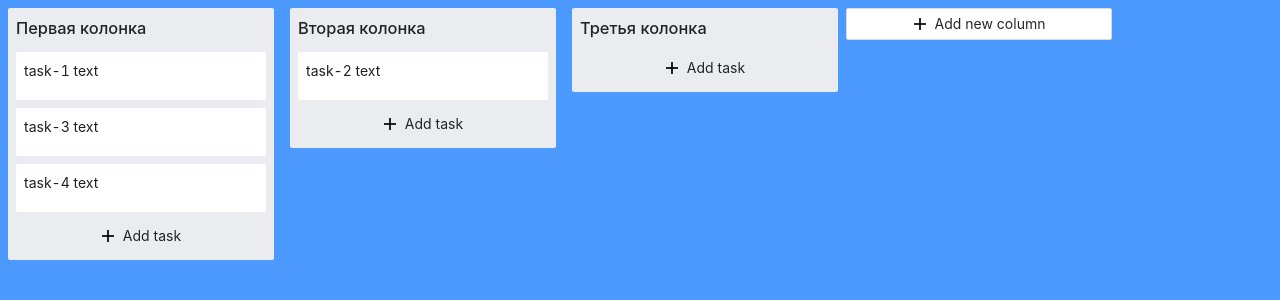
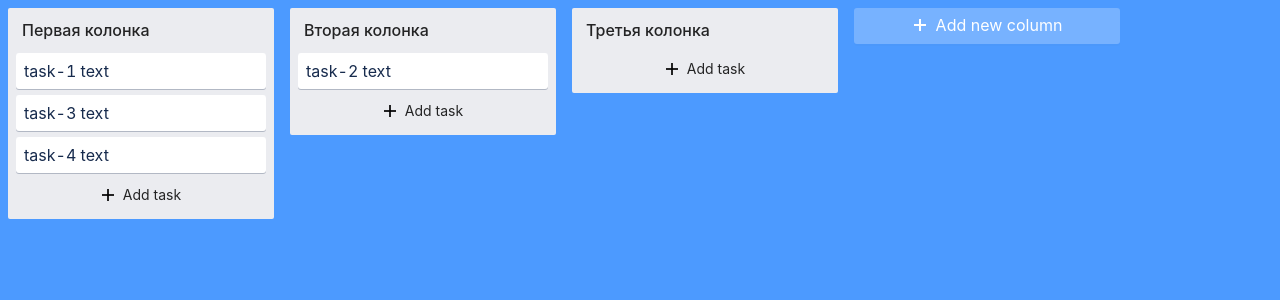
Before and after one commit to fsoocie/Improving-skills, a React (Create React App) app in the folder client/: page / in a window 1280 px wide. Shown: the top 300 px of the page. Built offline with nearby package versions, Linux system fonts and the light colour scheme.

Commit message:
finish HTML-coding todos-page

```diff
--- a/client/src/components/AddColumnController/AddColumnController.scss
+++ b/client/src/components/AddColumnController/AddColumnController.scss
@@ -1,10 +1,41 @@
+@import "src/styles/mixins";
+
 .addColumn {
   width: 266px;
   height: fit-content;
-  &__textarea {
+  &__block {
+    background-color: #ebecf0;
+    min-height: 32px;
+    padding: 4px;
+    border-radius: 3px;
+  }
+  &__input {
+    transition: none !important;
+    &:focus {
+      box-shadow: inset 0 0 0 2px #0079bf;
+      border: none;
+    }
+  }
+  &__cancel-icon {
+    @include cancel-icon;
+    margin-left: 10px;
+  }
+  &__create-btn {
+    @include submit-button;
+    margin-top: 4px;
+  };
 
-  };
   &__button {
     width: 100%;
+    background-color: hsla(0,0%,100%,.24);
+    border: none;
+    border-radius: 3px;
+    font-size: 16px;
+    height: 36px;
+    color: white;
+    &:hover {
+      background-color: hsla(0,0%,100%,.32);
+      color: white;
+    }
   }
 }
--- a/client/src/components/AddColumnController/AddColumnController.tsx
+++ b/client/src/components/AddColumnController/AddColumnController.tsx
@@ -1,5 +1,6 @@
-import {PlusOutlined} from '@ant-design/icons'
+import {CloseOutlined, PlusOutlined} from '@ant-design/icons'
 import {Button} from 'antd'
+import Input from 'antd/es/input/Input'
 import TextArea from 'antd/es/input/TextArea'
 import React, {useState} from 'react'
 import './AddColumnController.scss'
@@ -14,7 +15,6 @@ export const AddColumnController: React.FC<IAddColumnControllerProps> = ({addCol
   const [title, setTitle] = useState<string>('')
 
   const onSubmitHandler = () => {
-    console.log(title)
     setIsActiveAddColumn(false)
     setTitle('')
     addColumnHandler(title)
@@ -24,21 +24,24 @@ export const AddColumnController: React.FC<IAddColumnControllerProps> = ({addCol
     <div className='addColumn'>
       {
         isActiveAddColumn
-          ? <>
-            <TextArea
+          ? <div className='addColumn__block'>
+            <Input
               onPressEnter={() => onSubmitHandler()}
               value={title}
               onChange={e => setTitle(e.target.value)}
-              className='addColumn__textarea'
+              className='addColumn__input'
               onBlur={() => setIsActiveAddColumn(false)}
               autoFocus
             />
             <Button
               className='addColumn__create-btn'
-              type='primary'
               onMouseDown={() => onSubmitHandler()}
             >Add column</Button>
-          </>
+            <CloseOutlined
+              className='addColumn__cancel-icon'
+              onMouseDown={() => setTitle('')}
+            />
+          </div>
           : <Button
             icon={<PlusOutlined />}
             className='addColumn__button'
--- /dev/null
+++ b/client/src/components/AddTaskForm/AddTaskForm.scss
@@ -0,0 +1,32 @@
+@import "../../styles/mixins";
+
+.addTaskForm {
+  &__textarea {
+    &::after {
+      font-size: 11px;
+      font-weight: 600;
+    }
+    textarea {
+      border-radius: 3px;
+      font-size: 16px;
+      line-height: 20px;
+      padding: 8px;
+      &:focus {
+        box-shadow: 0 1px 0 rgba(9,30,66,.25);
+        border: none;
+        outline: none;
+      }
+    }
+  };
+  &__button {
+    @include submit-button;
+    position: relative;
+    top: -8px;
+  };
+  &__cancel-icon {
+    @include cancel-icon;
+    position: relative;
+    bottom: 6px;
+    margin-left: 12px;
+  }
+}
--- a/client/src/components/AddTaskForm/AddTaskForm.tsx
+++ b/client/src/components/AddTaskForm/AddTaskForm.tsx
@@ -1,6 +1,8 @@
+import { CloseOutlined } from '@ant-design/icons'
 import {Button} from 'antd'
 import TextArea from 'antd/lib/input/TextArea'
 import React, {useState} from 'react'
+import './AddTaskForm.scss'
 
 interface IAddTaskFormProps {
   addTaskHandler: (content: string) => void
@@ -11,8 +13,9 @@ export const AddTaskForm: React.FC<IAddTaskFormProps> = ({addTaskHandler}) => {
   const [taskContent, setTaskContent] = useState<string>('')
 
   return (
-    <div>
+    <div className='addTaskForm'>
       <TextArea
+        className='addTaskForm__textarea'
         value={taskContent}
         onChange={e => setTaskContent(e.target.value)}
         showCount
@@ -24,11 +27,15 @@ export const AddTaskForm: React.FC<IAddTaskFormProps> = ({addTaskHandler}) => {
       />
 
       <Button
-        type='primary'
+        className='addTaskForm__button'
         onClick={() => addTaskHandler(taskContent)}
       >
         Add task
       </Button>
+      <CloseOutlined
+        className='addTaskForm__cancel-icon'
+        onMouseDown={() => addTaskHandler('')}
+      />
 
     </div>
   )
--- a/client/src/components/TodoList/TodoList.tsx
+++ b/client/src/components/TodoList/TodoList.tsx
@@ -1,12 +1,13 @@
 import {Input} from 'antd'
-import React, {useState} from 'react'
+import TextArea from 'antd/es/input/TextArea'
+import React, {useState, FocusEvent} from 'react'
 import {Draggable, Droppable} from 'react-beautiful-dnd'
 import {useDispatch, useSelector} from 'react-redux'
 import {IColumn} from '../../store/ducks/todos/types/state'
 import {selectTodosTasks} from '../../store/ducks/todos/selectors'
 import {TodoListItem} from '../TodoListItem/TodoListItem'
 import Button from 'antd/lib/button/button'
-import {PlusOutlined} from '@ant-design/icons'
+import {CloseOutlined, PlusOutlined} from '@ant-design/icons'
 import {AddTaskForm} from '../AddTaskForm/AddTaskForm'
 import {addTask, setColumnTitle} from '../../store/ducks/todos/actionCreators'
 
@@ -20,6 +21,7 @@ export const TodoList: React.FC<ITodoListProps> = ({column, index}) => {
   const tasks = useSelector(selectTodosTasks)
   const [isActiveInput, setIsActiveInput] = useState<boolean>(false)
   const [isActiveTitle, setIsActiveTitle] = useState<boolean>(false)
+  const [title, setTitle] = useState<string>(column.title)
   const dispatch = useDispatch()
 
   function addTaskHandler(content: string) {
@@ -33,7 +35,7 @@ export const TodoList: React.FC<ITodoListProps> = ({column, index}) => {
     }
   }
 
-  function setTitleHandler(title: string) {
+  function setTitleHandler() {
     setIsActiveTitle(false)
     if (title) {
       dispatch(setColumnTitle(index, title))
@@ -50,8 +52,17 @@ export const TodoList: React.FC<ITodoListProps> = ({column, index}) => {
           <div className='todoList__title-block'
                {...provided.dragHandleProps} >
             { isActiveTitle
-              ? <Input autoFocus onPressEnter={e => setTitleHandler(e.currentTarget.value)}/>
-              : <h3 className='todoList__title' onClick={() => setIsActiveTitle(true)}>{column.title}</h3>
+              ? <TextArea
+                className='todoList__title-textarea'
+                autoSize
+                autoFocus
+                onFocus={(e: FocusEvent<HTMLTextAreaElement>) => e.target.setSelectionRange(0, title.length)}
+                value={title}
+                onPressEnter={() => setTitleHandler()}
+                onBlur={() => setTitleHandler()}
+                onChange={e => setTitle(e.currentTarget.value)}
+              />
+              : <h3 className='todoList__title-text' onClick={() => setIsActiveTitle(true)}>{column.title}</h3>
             }
           </div>
 
@@ -77,7 +88,8 @@ export const TodoList: React.FC<ITodoListProps> = ({column, index}) => {
           ? <AddTaskForm
               addTaskHandler={addTaskHandler}
             />
-          : <Button
+          :
+            <Button
               type='text'
               icon={<PlusOutlined />}
               className='todoList__button'
--- a/client/src/styles/Todos/TodosPage.scss
+++ b/client/src/styles/Todos/TodosPage.scss
@@ -1,6 +1,8 @@
 .todosPage {
   background: #4C9AFF;
-  height: 100%;
+  position: absolute;
+  min-height: 100%;
+  min-width: 100%;
 }
 
 .todoList-container {
@@ -8,12 +10,12 @@
 }
 
 .todoListsWrapper {
-  padding-top: 8px; // Neverno
+  margin-top: 8px;
   display: flex;
 }
 
 .todoList {
-  background-color: #EBECF0;
+  background-color: #ebecf0;
   border-radius: 2px;
   margin: 0 8px 8px 8px;
   padding: 8px;
@@ -23,9 +25,26 @@
   flex-direction: column;
   justify-content: space-between;
   &__title-block {
-    height: 36px;
+    width: 250px;
+    word-break: break-word;
+    color: #202002;
   }
-  &__title {
+  &__title-textarea {
+    transition: none !important;
+    resize: none;
+    margin-bottom: 5px;
+    font-size: 16px;
+    padding: 2px 2px 4px 6px;
+    border: none;
+    font-weight: 500;
+    &:focus {
+      box-shadow: inset 0 0 0 2px #0079bf;
+    }
+  }
+  &__title-text {
+    font-size: 16px;
+    padding: 2px 2px 2px 6px;
+    margin-bottom: 8px;
     &:hover {
       cursor: pointer;
     }
@@ -39,14 +58,20 @@
 }
 
 .todoListItem {
-  border-radius: 2px;
-  min-height: 48px;
+  border-radius: 3px;
+  min-height: 20px;
   background: white;
-  margin-bottom: 8px;
+  margin-bottom: 6px;
   padding: 8px;
   display: flex;
+  word-break: break-word;
+  font-size: 16px;
+  line-height: 20px;
+  font-weight: 400;
+  color: #172b4d;
+  box-shadow: 0 1px 0 rgba(9,30,66,.25);
 }
 
-.addColumnBtn {
-  width: 266px;
+.addColumn {
+  margin: 0 8px;
 }
--- /dev/null
+++ b/client/src/styles/_mixins.scss
@@ -0,0 +1,20 @@
+@mixin cancel-icon {
+  font-size: 20px;
+  color: #6b778c;
+  cursor: pointer;
+  &:hover {
+    color: #172b4d;
+  }
+}
+
+@mixin submit-button {
+  border-radius: 3px;
+  box-shadow: none;
+  background-color: #5aac44;
+  border: none;
+  color: #fff;
+  &:hover {
+    background-color: #61bd4f;
+    color: #fff;
+  }
+}
--- a/client/src/styles/index.scss
+++ b/client/src/styles/index.scss
@@ -1,6 +1,5 @@
 
 body, #root {
-  height: 100%;
   color: #202020;
   margin: 0;
   font-family: -apple-system, BlinkMacSystemFont, 'Segoe UI', 'Roboto', 'Oxygen',
```
